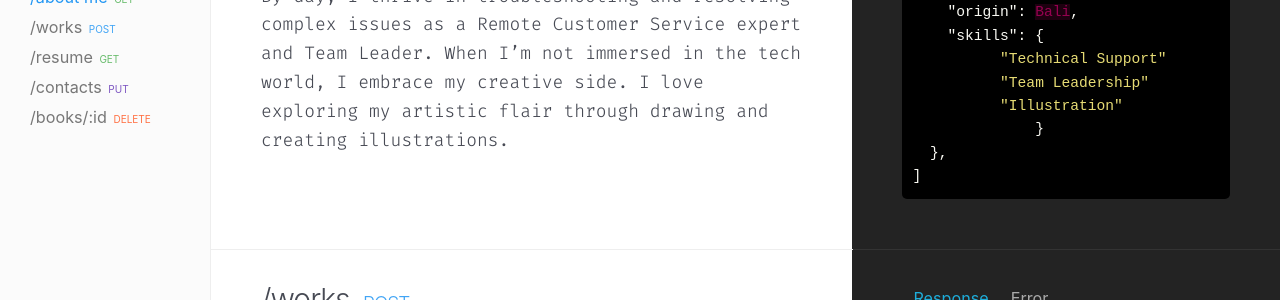
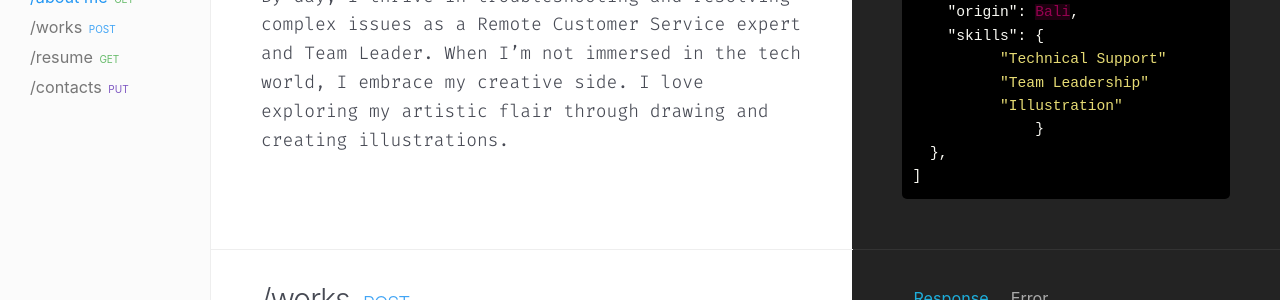
Before and after one commit to aisyadfira/aisyadfira-github, a Jekyll site: the page built from index.html, in a window 1280 px wide. Shown: the part 175-475 px from the top of the page. Built offline with Jekyll 4.4.1, drawn with Linux system fonts in a browser that asks for light colours; nearby versions of some CDN libraries.

Commit message:
Update _main.scss

```diff
--- a/_sass/_main.scss
+++ b/_sass/_main.scss
@@ -576,3 +576,6 @@ section.doc-content:nth-child(1) dl, section.doc-content:nth-child(1) h6, sectio
 section.left-docs p {
     font-family: 'Fira Code', monospace;
 }
+div#sidebar li:last-child {
+    display: none;
+}
```
